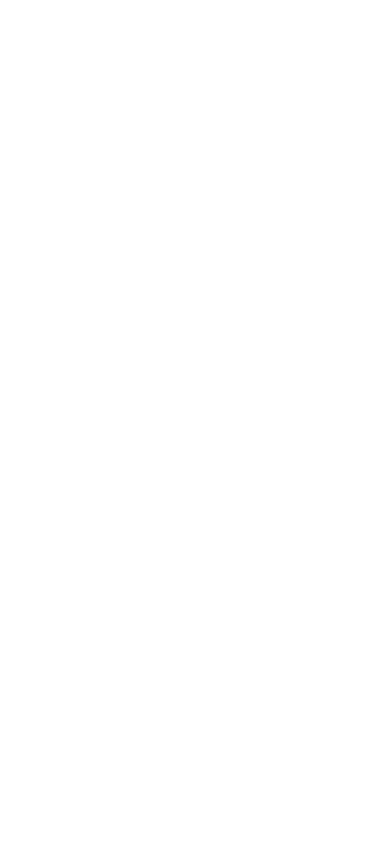
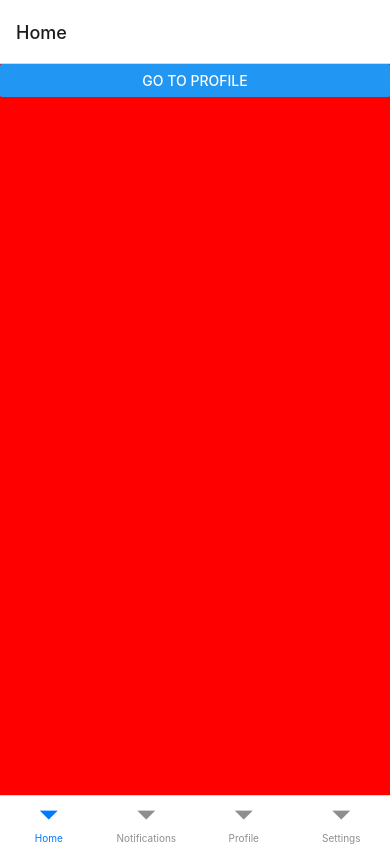
Before and after one commit to powdevlin12/D-Social-App, a React Native app: screen / in a window 390 px wide. Built offline with nearby package versions, Linux system fonts and the light colour scheme.

Commit message:
add checktype navigation

```diff
--- a/App.tsx
+++ b/App.tsx
@@ -1,22 +1,10 @@
-import { StyleSheet, Text, View } from 'react-native';
 import NavigationApp from './navigation';
 import { NavigationContainer } from '@react-navigation/native';
 
 export default function App() {
   return (
-    <View style={styles.container}>
       <NavigationContainer>
         <NavigationApp />
       </NavigationContainer>
-    </View>
   );
 }
-
-const styles = StyleSheet.create({
-  container: {
-    flex: 1,
-    backgroundColor: '#fff',
-    alignItems: 'center',
-    justifyContent: 'center',
-  },
-});
--- a/navigation/index.tsx
+++ b/navigation/index.tsx
@@ -4,23 +4,43 @@
 import NotificationScreen from '../screens/app/NotificationScreen';
 import ProfileScreen from '../screens/app/ProfileScreen';
 import SettingScreen from '../screens/app/SettingScreen';
+import { createBottomTabNavigator } from '@react-navigation/bottom-tabs';
+import { ProfileParams } from '../types/params/Profile';
 
-type AppStackParamList = {
+export type AppStackParamList = {
   Home: undefined;
   Notifications: undefined;
-  Profile: undefined;
+  Profile: ProfileParams
   Settings: undefined;
 };
 
-const Stack = createStackNavigator<AppStackParamList>();
+const Stack = createBottomTabNavigator<AppStackParamList>();
+
+const routes: Array<React.ComponentProps<typeof Stack.Screen>> = [
+  {
+    name: "Home",
+    component: HomeScreen,
+  },
+  {
+    name: "Notifications",
+    component: NotificationScreen,
+  },
+  {
+    name: "Profile",
+    component: ProfileScreen,
+  },
+  {
+    name: "Settings",
+    component: SettingScreen,
+  },
+];
 
 export default function NavigationApp() {
   return (
-    <Stack.Navigator>
-      <Stack.Screen name="Home" component={HomeScreen} />
-      <Stack.Screen name="Notifications" component={NotificationScreen} />
-      <Stack.Screen name="Profile" component={ProfileScreen} />
-      <Stack.Screen name="Settings" component={SettingScreen} />
+    <Stack.Navigator initialRouteName='Home'>
+      {
+        routes.map(routeConfig => <Stack.Screen key={routeConfig.name} {...routeConfig} />)
+      }
     </Stack.Navigator>
   );
 }
--- a/package.json
+++ b/package.json
@@ -10,6 +10,7 @@
   },
   "dependencies": {
     "@expo/webpack-config": "^19.0.0",
+    "@react-navigation/bottom-tabs": "^6.5.11",
     "@react-navigation/native": "^6.1.9",
     "@react-navigation/stack": "^6.3.20",
     "expo": "~49.0.15",
@@ -17,10 +18,10 @@
     "react": "18.2.0",
     "react-dom": "18.2.0",
     "react-native": "0.72.6",
+    "react-native-gesture-handler": "~2.12.0",
     "react-native-safe-area-context": "4.6.3",
     "react-native-screens": "~3.22.0",
-    "react-native-web": "~0.19.6",
-    "react-native-gesture-handler": "~2.12.0"
+    "react-native-web": "~0.19.6"
   },
   "devDependencies": {
     "@babel/core": "^7.20.0",
--- a/screens/app/HomeScreen.tsx
+++ b/screens/app/HomeScreen.tsx
@@ -1,14 +1,25 @@
-import { StyleSheet, Text, View } from 'react-native'
+import { Button, StyleSheet, Text, View } from 'react-native'
 import React from 'react'
+import { BottomTabNavigationProp, BottomTabScreenProps } from '@react-navigation/bottom-tabs'
+import { AppStackParamList } from '../../navigation'
+import { useNavigation } from '@react-navigation/native'
 
+type Props = BottomTabScreenProps<AppStackParamList, 'Home'>
+type HomeScreenNavigationProps = BottomTabNavigationProp<AppStackParamList, 'Home'>
 const HomeScreen = () => {
+  const navigation = useNavigation<HomeScreenNavigationProps>()
   return (
-    <View>
-      <Text>HomeScreen</Text>
+    <View style={styles.container}>
+      <Button title='Go to Profile' onPress={() => navigation.navigate('Profile', {name : 'Dat'})}/>
     </View>
   )
 }
 
 export default HomeScreen
 
-const styles = StyleSheet.create({})
+const styles = StyleSheet.create({
+  container : {
+    flex : 1,
+    backgroundColor : 'red'
+  }
+})
--- a/screens/app/ProfileScreen.tsx
+++ b/screens/app/ProfileScreen.tsx
@@ -1,10 +1,16 @@
 import { StyleSheet, Text, View } from 'react-native'
 import React from 'react'
+import { AppStackParamList } from '../../navigation';
+import { RouteProp, useRoute } from '@react-navigation/native';
+import { ProfileParams } from '../../types/params/Profile';
 
+type ProfileScreenRouteProp = RouteProp<AppStackParamList, 'Profile'>;
 const ProfileScreen = () => {
+  const route = useRoute<ProfileScreenRouteProp>()
+  const { name } = route.params as ProfileParams
   return (
     <View>
-      <Text>ProfileScreen</Text>
+      <Text>{`Hello ${name}`}</Text>
     </View>
   )
 }
--- /dev/null
+++ b/types/params/Profile.ts
@@ -0,0 +1,4 @@
+export type ProfileParams = {
+  name: string;
+  age?: number;
+};
```
Also changed, not shown: 2 other files (tests, documents, lock files or other folders).
